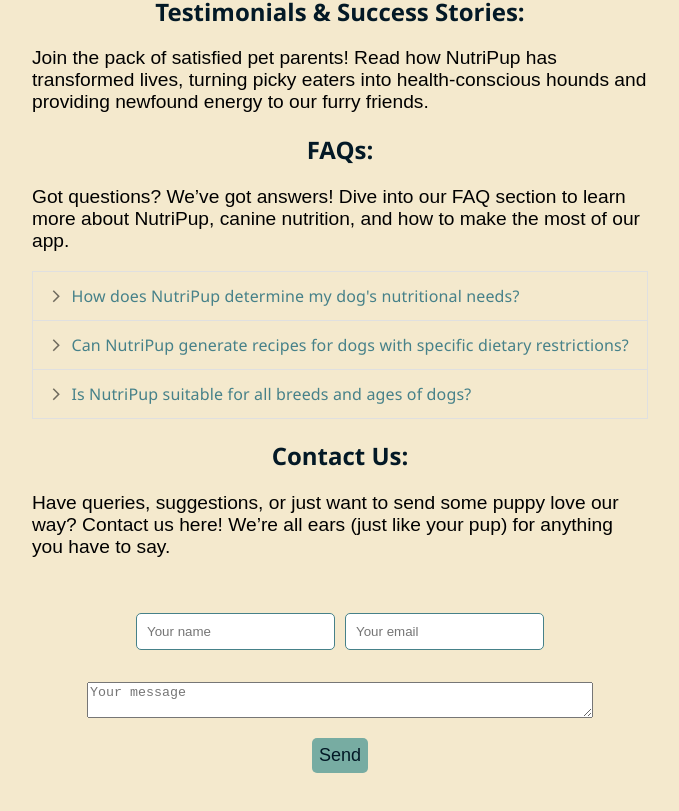
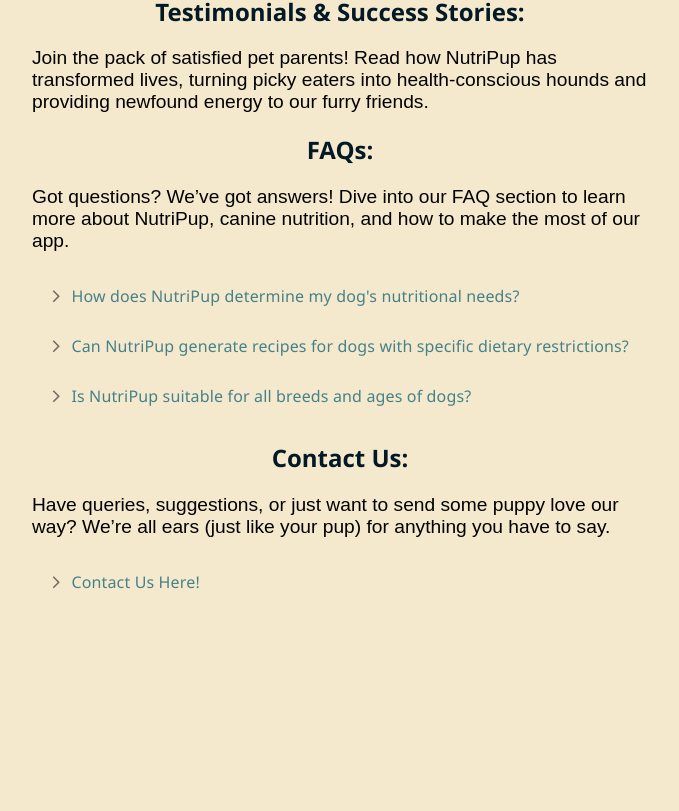
Before and after one commit to stephanie-115/nutripup, a React app: page / in a window 1280 px wide. Shown: the part 1431-2242 px from the top of the page, without its empty margins (300-979 px from the left). After the commit the page ends 2088 px from the top, so only its background shows below. Built offline with nearby package versions, Linux system fonts and the light colour scheme; no server answers.

Commit message:
Styling changed for FAQ and Contact components

```diff
--- a/src/components/Contact.jsx
+++ b/src/components/Contact.jsx
@@ -1,6 +1,67 @@
-import React from "react";
+import * as React from "react";
+import { styled } from "@mui/material/styles";
+import ArrowForwardIosSharpIcon from "@mui/icons-material/ArrowForwardIosSharp";
+import MuiAccordion from "@mui/material/Accordion";
+import MuiAccordionSummary from "@mui/material/AccordionSummary";
+import MuiAccordionDetails from "@mui/material/AccordionDetails";
+import Typography from "@mui/material/Typography";
+
+const CustomQuestion = styled(Typography)({
+  color: "#468189",
+  fontFamily: "Segoe UI, Tahoma, Geneva, Verdana",
+});
+
+const CustomAnswer = styled(Typography)({
+  color: '#9dbebb',
+  backgroundColor: "#9dbebb",
+  fontFamily: "Arial",
+});
+
+const Accordion = styled((props) => (
+  <MuiAccordion disableGutters elevation={0} square {...props} />
+))(({ theme }) => ({
+  border: `1px solid var(--color-light)`,
+  borderRadius: '15px !important',
+  '&:before': {
+    display: "none",
+  },
+  '&.Mui-expanded': {
+    margin: 'auto',
+  },
+  backgroundColor: 'var(--color-light)'
+}));
+
+const AccordionSummary = styled((props) => (
+  <MuiAccordionSummary
+    expandIcon={<ArrowForwardIosSharpIcon sx={{ fontSize: "0.9rem" }} />}
+    {...props}
+  />
+))(({ theme }) => ({
+  backgroundColor: "var(--color-light)",
+  flexDirection: "row-reverse",
+  "& .MuiAccordionSummary-expandIconWrapper.Mui-expanded": {
+    transform: "rotate(90deg)",
+  },
+  "& .MuiAccordionSummary-content": {
+    marginLeft: theme.spacing(1),
+  },
+  // borderRadius: '15px !important',
+}));
+
+const AccordionDetails = styled(MuiAccordionDetails)(({ theme }) => ({
+  backgroundColor: "var(--color-tertiary)",
+  padding: theme.spacing(2),
+  borderTop: "1px solid rgba(0, 0, 0, .125)",
+  borderRadius: '15px !important',
+}));
 
 export default function Contact() {
+  const [expanded, setExpanded] = React.useState(false);
+
+  const handleChange = (panel) => (event, newExpanded) => {
+    setExpanded(newExpanded ? panel : false);
+  };
+
   const handleSubmit = (e) => {
     e.preventDefault();
     const formData = new FormData(e.target);
@@ -26,9 +87,17 @@
       <h2>Contact Us:</h2>
       <p>
         Have queries, suggestions, or just want to send some puppy love our way?
-        Contact us here! We’re all ears (just like your pup) for anything you
-        have to say.
+        We’re all ears (just like your pup) for anything you have to say.
       </p>
+      <Accordion
+        expanded={expanded === "panel1"}
+        onChange={handleChange("panel1")}
+      >
+        <AccordionSummary aria-controls="panel1d-content" id="panel1d-header">
+          <CustomQuestion>Contact Us Here!</CustomQuestion>
+        </AccordionSummary>
+        <AccordionDetails>
+          <CustomAnswer>
             <form
               className="contact-us-form"
               id="contactUsForm"
@@ -58,6 +127,9 @@
               ></textarea>
               <button type="submit">Send</button>
             </form>
+          </CustomAnswer>
+        </AccordionDetails>
+      </Accordion>
     </div>
   );
 }
--- a/src/components/FAQ.jsx
+++ b/src/components/FAQ.jsx
@@ -19,13 +19,15 @@
 const Accordion = styled((props) => (
   <MuiAccordion disableGutters elevation={0} square {...props} />
 ))(({ theme }) => ({
-  border: `1px solid ${theme.palette.divider}`,
-  "&:not(:last-child)": {
-    borderBottom: 0,
-  },
-  "&:before": {
+  border: `1px solid var(--color-light)`,
+  borderRadius: '15px !important',
+  '&:before': {
     display: "none",
   },
+  '&.Mui-expanded': {
+    margin: 'auto',
+  },
+  backgroundColor: 'var(--color-light)'
 }));
 
 const AccordionSummary = styled((props) => (
@@ -34,7 +36,7 @@
     {...props}
   />
 ))(({ theme }) => ({
-  backgroundColor: 'var(--color-light)',
+  backgroundColor: "var(--color-light)",
   flexDirection: "row-reverse",
   "& .MuiAccordionSummary-expandIconWrapper.Mui-expanded": {
     transform: "rotate(90deg)",
@@ -42,12 +44,14 @@
   "& .MuiAccordionSummary-content": {
     marginLeft: theme.spacing(1),
   },
+  // borderRadius: '15px !important',
 }));
 
 const AccordionDetails = styled(MuiAccordionDetails)(({ theme }) => ({
-  backgroundColor: 'var(--color-secondary)',
+  backgroundColor: '#468189',
   padding: theme.spacing(2),
   borderTop: "1px solid rgba(0, 0, 0, .125)",
+  borderRadius: '15px !important',
 }));
 
 export default function CustomizedAccordions() {
--- a/src/index.css
+++ b/src/index.css
@@ -94,7 +94,11 @@
 .contact-us-form input[type="email"],
 .contact-us-form textarea,
 .contact-us-form button {
-  max-width: 500px;
+  max-width: 700px;
+  width: 100%;
+  font-family: "Arial", sans-serif;
+  font-size: 1rem;
+  color: var(--color-dark);
 }
 
 .contact-us-form .input-row input[type="text"],
@@ -112,8 +116,8 @@
 .contact-us-form button {
   width: auto;
   margin: 20px 0 0 0;
-  background-color: var(--color-secondary);
-  color: var(--color-dark);
+  background-color: var(--color-dark);
+  color: var(--color-light);
   transition: background-color 0.3s, transform 0.3s;
   padding: 7px;
   font-size: large;
@@ -122,8 +126,8 @@
   cursor: pointer;
 }
 .contact-us-form button:hover {
-  background-color: var(--color-dark);
-  color: var(--color-light);
+  background-color: var(--color-primary);
+  color: var(--color-dark);
   transform: scale(1.05);
 }
 .contact-us-form {
@@ -524,3 +528,17 @@
   line-height: 1.2 !important;
   margin-bottom: 0.5em !important;
 }
+
+.Accordion-root {
+  border-radius: 15px;
+}
+
+.Accordion-root:first-child .AccordionSummary-root {
+  border-top-left-radius: 15px;
+  border-top-right-radius: 15px;
+}
+
+.Accordion-root:last-child .AccordionDetails-root {
+  border-bottom-left-radius: 15px;
+  border-bottom-right-radius: 15px;
+}
```
Lines whose indentation alone changed are shown as unchanged.
